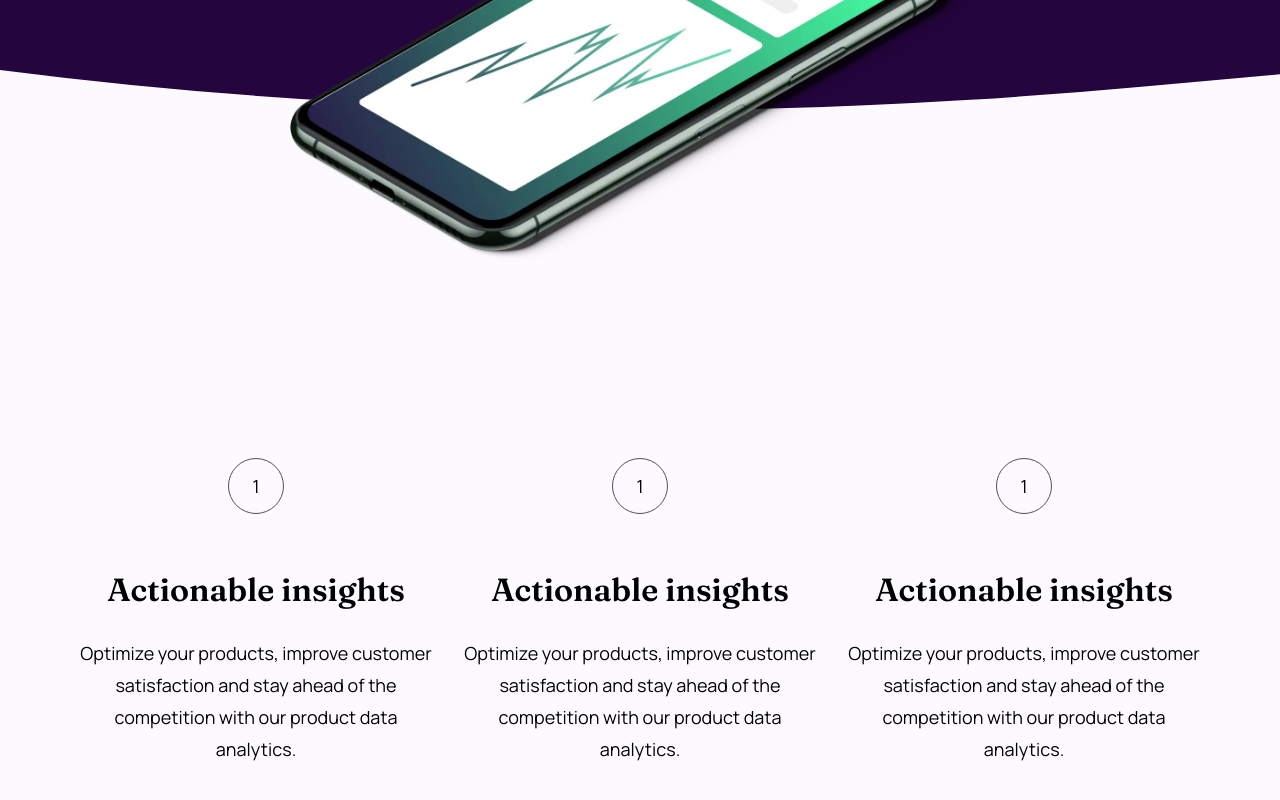
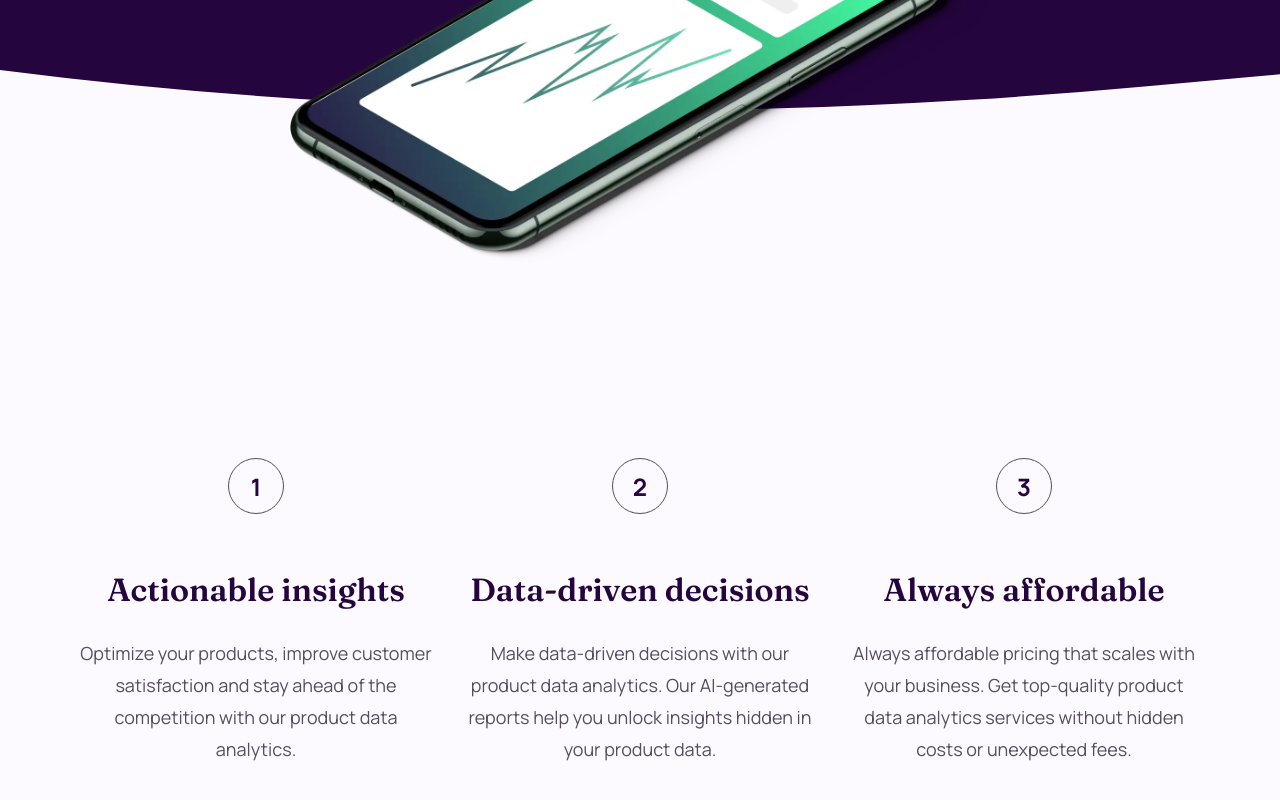
Before and after one commit to PeterBaranec/workit, a plain HTML site: page index.html in a window 1280 px wide. Shown: the part 658-1458 px from the top of the page. Drawn offline with Linux system fonts and the light colour scheme.

Commit message:
changed feature text

```diff
--- a/index.html
+++ b/index.html
@@ -61,25 +61,25 @@
         </div>
         <div class="feature flex-flow">
           <div class="feature__number flex-flow">
-            <p>1</p>
+            <p>2</p>
           </div>
           <div class="wrapper">
-            <h2 class="feature__title">Actionable insights</h2>
-            <p class="feature__description">Optimize your products, improve customer satisfaction and stay ahead of the
-              competition
-              with our product data analytics.
+            <h2 class="feature__title">Data-driven decisions</h2>
+            <p class="feature__description">Make data-driven decisions with our product data analytics. Our AI-generated
+              reports help
+              you unlock insights hidden in your product data.
             </p>
           </div>
         </div>
         <div class="feature flex-flow">
           <div class="feature__number flex-flow">
-            <p>1</p>
+            <p>3</p>
           </div>
           <div class="wrapper">
-            <h2 class="feature__title">Actionable insights</h2>
-            <p class="feature__description">Optimize your products, improve customer satisfaction and stay ahead of the
-              competition
-              with our product data analytics.
+            <h2 class="feature__title">Always affordable</h2>
+            <p class="feature__description">Always affordable pricing that scales with your business. Get top-quality
+              product data
+              analytics services without hidden costs or unexpected fees.
             </p>
           </div>
         </div>
@@ -97,27 +97,6 @@
 
   <!--
 
-  1
-
-  Actionable insights
-
-  Optimize your products, improve customer satisfaction and stay ahead of the competition
-  with our product data analytics.
-
-  2
-
-  Data-driven decisions
-
-  Make data-driven decisions with our product data analytics. Our AI-generated reports help
-  you unlock insights hidden in your product data.
-
-  3
-
-  Always affordable
-
-  Always affordable pricing that scales with your business. Get top-quality product data
-  analytics services without hidden costs or unexpected fees.
-
   Be the first to test
 
   Hi, I'm Louis Graham, the founder of the company. Book a demo call with me to become a
--- a/style.css
+++ b/style.css
@@ -219,7 +219,6 @@ SECTION FEATURES
     padding-top: 25rem;
     justify-content: space-between;
     text-align: center;
-
 }
 
 .feature {
@@ -231,10 +230,12 @@ SECTION FEATURES
     padding-top: 3.5rem;
     font-size: var(--fs-400);
     font-weight: var(--fw-semi-bold);
+    color: var(--clr-primary);
 }
 
 .feature__description {
     line-height: 2rem;
+    color: var(--clr-neutral-grey);
     padding-block: 1.75rem;
     width: 22.125rem;
 }
@@ -242,6 +243,9 @@ SECTION FEATURES
 .feature__number {
     width: 3.5rem;
     height: 3.5rem;
+    font-size: 1.5rem;
+    font-weight: var(--fw-semi-bold);
+    color: var(--clr-primary);
     border: 1px solid var(--clr-neutral-grey);
     border-radius: 50%;
     padding: 1.5rem;
```
